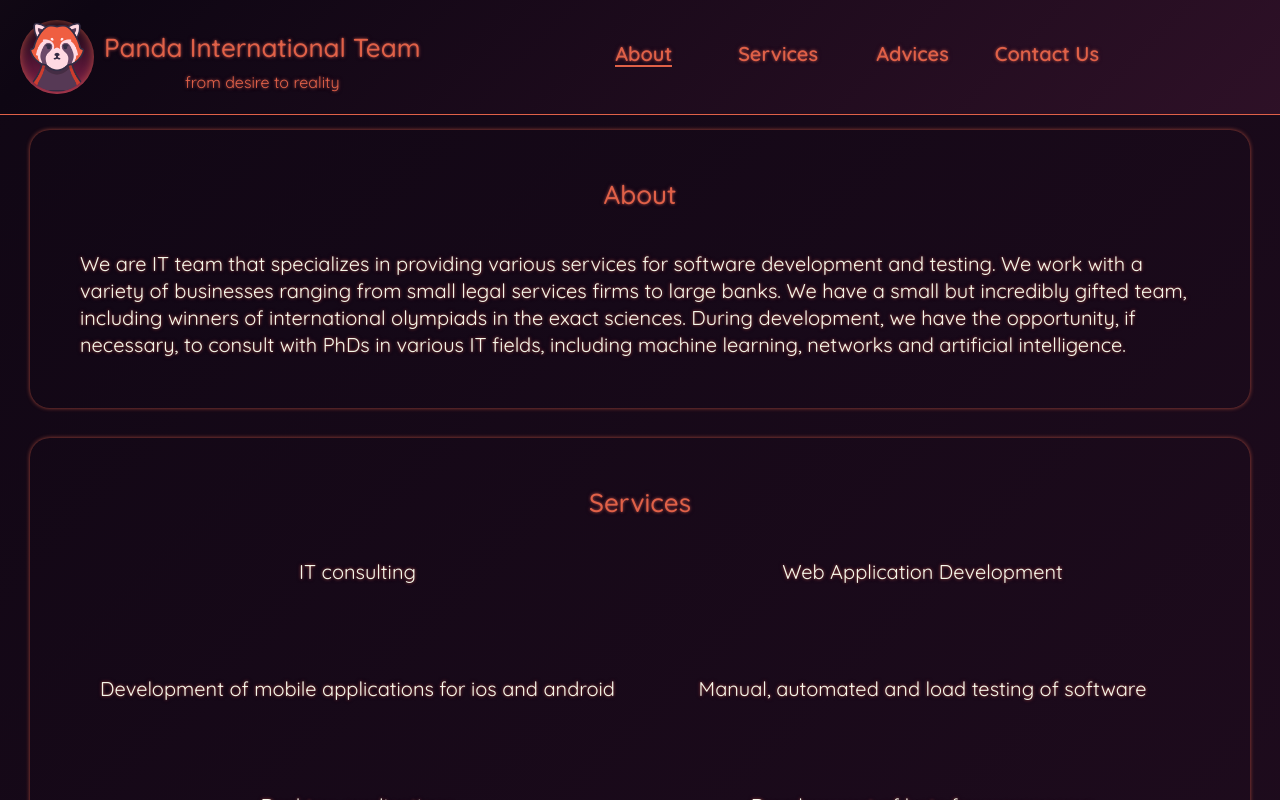
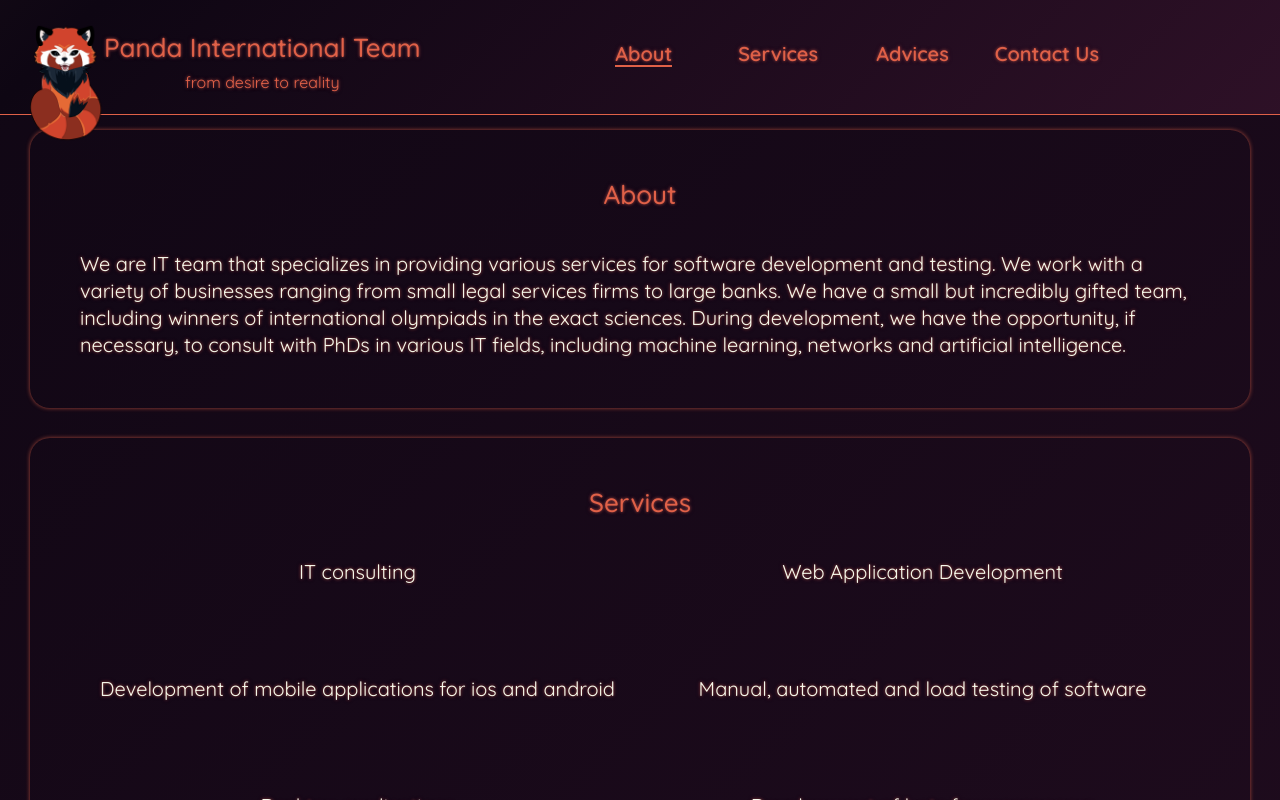
Before and after one commit to aalximm/redpanda-it-app, a Next.js app: page / in a window 1280 px wide. Shown: the top 800 px of the page. Built offline with nearby package versions, Linux system fonts and the light colour scheme.

Commit message:
заменил лого

```diff
--- a/layout/Header/Header.module.css
+++ b/layout/Header/Header.module.css
@@ -6,17 +6,17 @@
 }
 
 .logo {
-	width: 70px;
-	height: 70px;
+	position: absolute;
+	left: -10px;
+	width: 120px;
+	height: 120px;
 }
 
 .logoWrapper {
+	position: relative;
 	width: 70px;
 	height: 70px;
-	background: linear-gradient(to top, var(--violet), var(--black));
-	border-radius: 50%;
 	padding: 2px;
-	box-shadow: 0px 0px 10px var(--primary-shadow) inset;
 }
 
 .title {
--- a/layout/Header/Header.tsx
+++ b/layout/Header/Header.tsx
@@ -1,6 +1,6 @@
 import styles from './Header.module.css';
 import Image from 'next/image';
-import logo from '../logo.png';
+import logo from '../logo_legal.png';
 import { HeaderProps } from './Header.props';
 import { H, PageLink } from '@/components/LowLevelComponents';
 import cn from 'classnames';
```
Also changed, not shown: layout/logo_legal.png (added).
